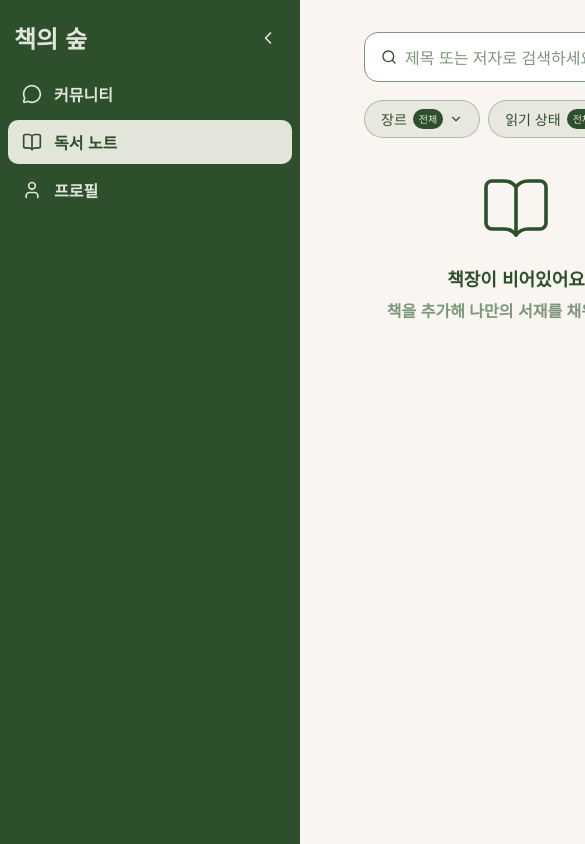
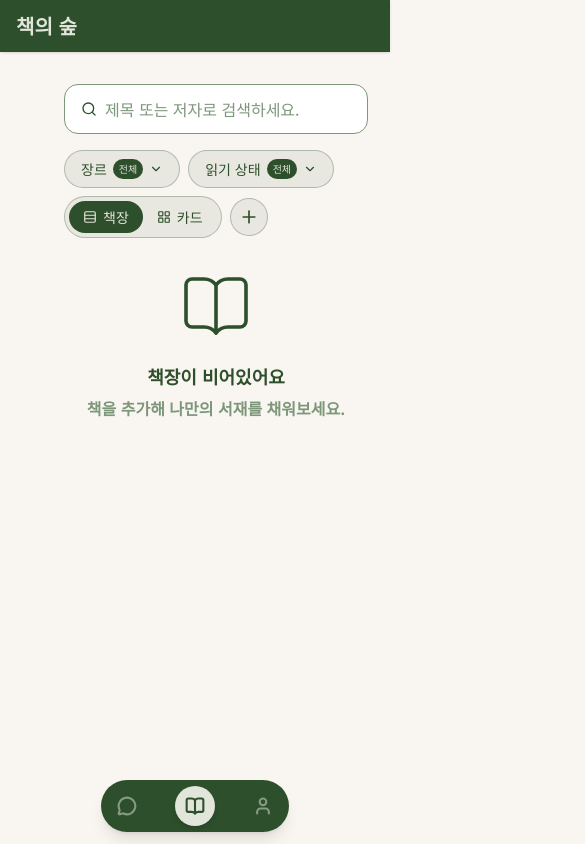
Before and after one commit to lru0409/forest-of-books, a Next.js app in the folder apps/web/: page /notes in a window 390 px wide. Shown: the top 844 px of the page, 585 px wide, since content can reach past the window. Built offline with nearby package versions, Linux system fonts and the light colour scheme.

Commit message:
feat(web): add mobile header and bottom navigation

```diff
--- a/apps/web/app/notes/_components/FilterBar/index.tsx
+++ b/apps/web/app/notes/_components/FilterBar/index.tsx
@@ -50,7 +50,7 @@ export function FilterBar({
         }
         className="min-w-65 flex-1"
       />
-      <div className="flex shrink-0 flex-wrap items-center gap-2">
+      <div className="flex flex-wrap items-center gap-2">
         <MultiSelectFilter
           label="장르"
           options={GENRES.map((genre) => ({ value: genre, label: GENRE_LABELS[genre] }))}
--- /dev/null
+++ b/apps/web/components/layout/Container/MobileBottomNavigation.tsx
@@ -0,0 +1,51 @@
+'use client';
+
+import Link from 'next/link';
+import { usePathname } from 'next/navigation';
+
+import { cn } from '@/lib/utils';
+import { NAV_ITEMS } from './constants';
+
+export function MobileBottomNavigation() {
+  const pathname = usePathname();
+
+  return (
+    <div className="fixed bottom-3 z-40 flex w-full justify-center md:hidden">
+      <nav
+        aria-label="주요 메뉴"
+        className="bg-primary flex items-center gap-7 rounded-full p-1.5 shadow-lg"
+      >
+        {NAV_ITEMS.map(({ href, icon: Icon, label }) => {
+          const isActive = href === '/' ? pathname === '/' : pathname.startsWith(href);
+
+          return (
+            <Link
+              key={href}
+              href={href}
+              aria-label={label}
+              aria-current={isActive ? 'page' : undefined}
+            >
+              <span
+                className={cn(
+                  'group flex items-center justify-center rounded-full p-2.5 transition-all duration-300 ease-out',
+                  isActive ? 'bg-primary-foreground shadow-md' : 'hover:bg-primary-foreground/20',
+                )}
+              >
+                <Icon
+                  className={cn(
+                    'size-5 transition-colors duration-300',
+                    isActive
+                      ? 'text-primary'
+                      : 'text-primary-foreground/50 group-hover:text-primary-foreground',
+                  )}
+                  aria-hidden="true"
+                  strokeWidth={2.5}
+                />
+              </span>
+            </Link>
+          );
+        })}
+      </nav>
+    </div>
+  );
+}
--- /dev/null
+++ b/apps/web/components/layout/Container/MobileHeader.tsx
@@ -0,0 +1,11 @@
+import Link from 'next/link';
+
+export function MobileHeader() {
+  return (
+    <header className="bg-primary text-primary-foreground sticky top-0 z-40 flex items-center px-4 py-3 shadow-sm md:hidden">
+      <Link href="/" className="text-xl font-semibold">
+        책의 숲
+      </Link>
+    </header>
+  );
+}
--- a/apps/web/components/layout/sidebar.tsx
+++ b/apps/web/components/layout/Container/Sidebar.tsx
@@ -3,15 +3,10 @@
 import { useState } from 'react';
 import Link from 'next/link';
 import { usePathname } from 'next/navigation';
-import { BookOpen, ChevronLeft, MessageCircle, User } from 'lucide-react';
+import { ChevronLeft } from 'lucide-react';
 
 import { cn } from '@/lib/utils';
-
-const NAV_ITEMS = [
-  { href: '/', icon: MessageCircle, label: '커뮤니티' },
-  { href: '/notes', icon: BookOpen, label: '독서 노트' },
-  { href: '/profile', icon: User, label: '프로필' },
-];
+import { NAV_ITEMS } from './constants';
 
 export function Sidebar() {
   const pathname = usePathname();
@@ -22,7 +17,7 @@ export function Sidebar() {
     <nav
       aria-label="주요 메뉴"
       className={cn(
-        'bg-primary min-h-screen shrink-0 overflow-hidden transition-[width] duration-300 ease-in-out',
+        'bg-primary hidden min-h-screen shrink-0 overflow-hidden transition-[width] duration-300 ease-in-out md:block',
         isCollapsed ? 'w-16' : 'w-75',
       )}
     >
--- /dev/null
+++ b/apps/web/components/layout/Container/constants.ts
@@ -0,0 +1,7 @@
+import { BookOpen, MessageCircle, User } from 'lucide-react';
+
+export const NAV_ITEMS = [
+  { href: '/', icon: MessageCircle, label: '커뮤니티' },
+  { href: '/notes', icon: BookOpen, label: '독서 노트' },
+  { href: '/profile', icon: User, label: '프로필' },
+];
--- /dev/null
+++ b/apps/web/components/layout/Container/index.tsx
@@ -0,0 +1,22 @@
+import { cn } from '@/lib/utils';
+import { Sidebar } from './Sidebar';
+import { MobileHeader } from './MobileHeader';
+import { MobileBottomNavigation } from './MobileBottomNavigation';
+
+interface ContainerProps {
+  children: React.ReactNode;
+  aside?: React.ReactNode;
+  className?: string;
+}
+
+export function Container({ children, aside, className }: ContainerProps) {
+  return (
+    <div className="flex min-h-screen flex-col md:flex-row">
+      <MobileHeader />
+      <Sidebar />
+      <main className={cn('min-w-0 flex-1 px-4 pb-20 md:pb-15', className)}>{children}</main>
+      {aside}
+      <MobileBottomNavigation />
+    </div>
+  );
+}
--- a/apps/web/components/layout/container.tsx
+++ /dev/null
@@ -1,16 +0,0 @@
-import { cn } from '@/lib/utils';
-import { Sidebar } from './Sidebar';
-
-interface ContainerProps {
-  children: React.ReactNode;
-  className?: string;
-}
-
-export function Container({ children, className }: ContainerProps) {
-  return (
-    <div className="flex min-h-screen">
-      <Sidebar />
-      <main className={cn('min-w-0 flex-1 px-4', className)}>{children}</main>
-    </div>
-  );
-}
--- a/apps/web/components/layout/index.ts
+++ b/apps/web/components/layout/index.ts
@@ -1,3 +1,2 @@
 export { Container } from './Container';
-export { Sidebar } from './Sidebar';
 export { Modal } from './Modal';
```
